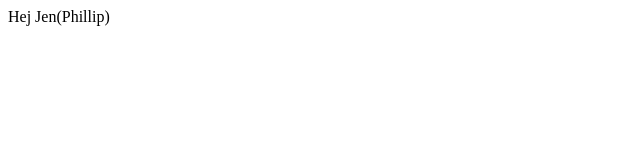
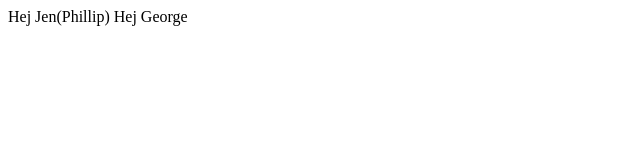
Before and after one commit to pjej/20.10.21, a plain HTML site: page githubtest/index.html in a window 1280 px wide. Shown: the full height of the page, 0-640 px from the left. Drawn offline with Linux system fonts and the light colour scheme.

Commit message:
Har skrevet hej tilbage

```diff
--- a/githubtest/index.html
+++ b/githubtest/index.html
@@ -7,6 +7,6 @@
     <title>Document</title>
   </head>
   <body>
-    Hej Jen(Phillip)
+    Hej Jen(Phillip) Hej George
   </body>
 </html>
```
